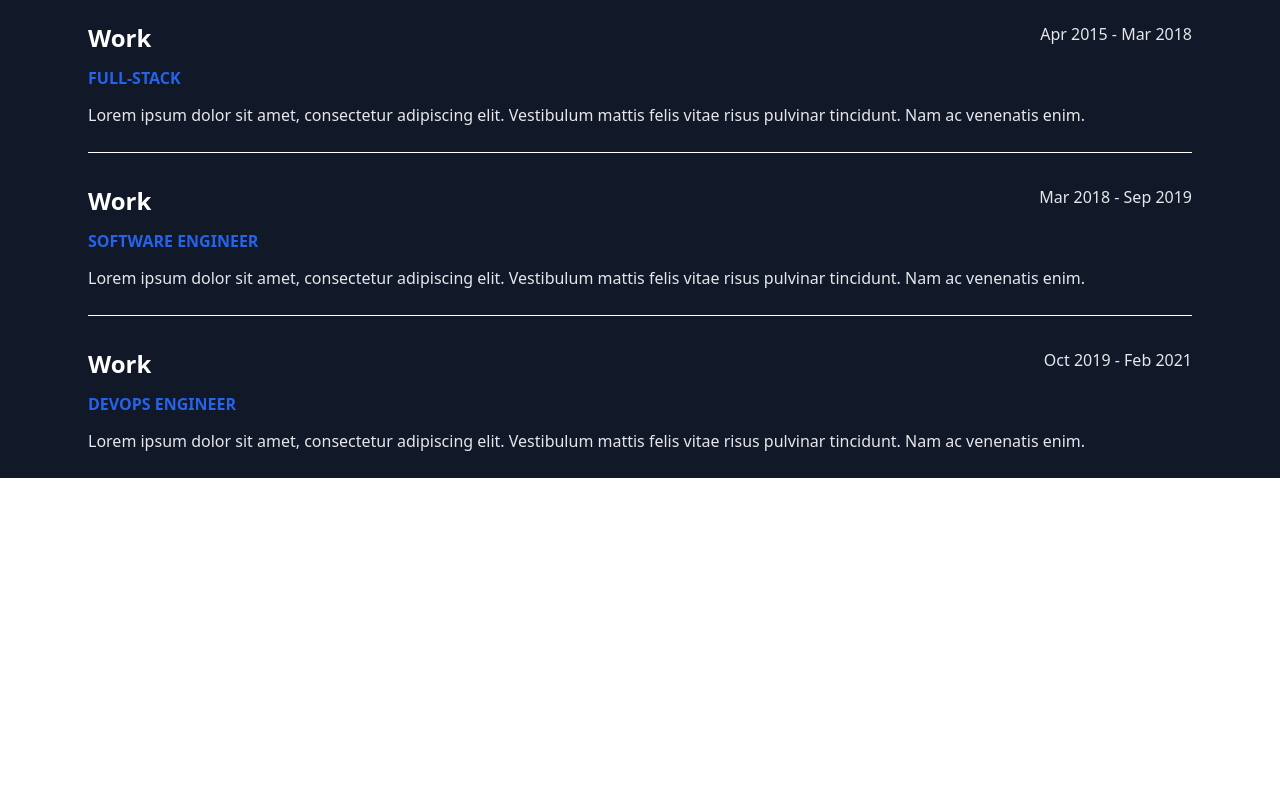
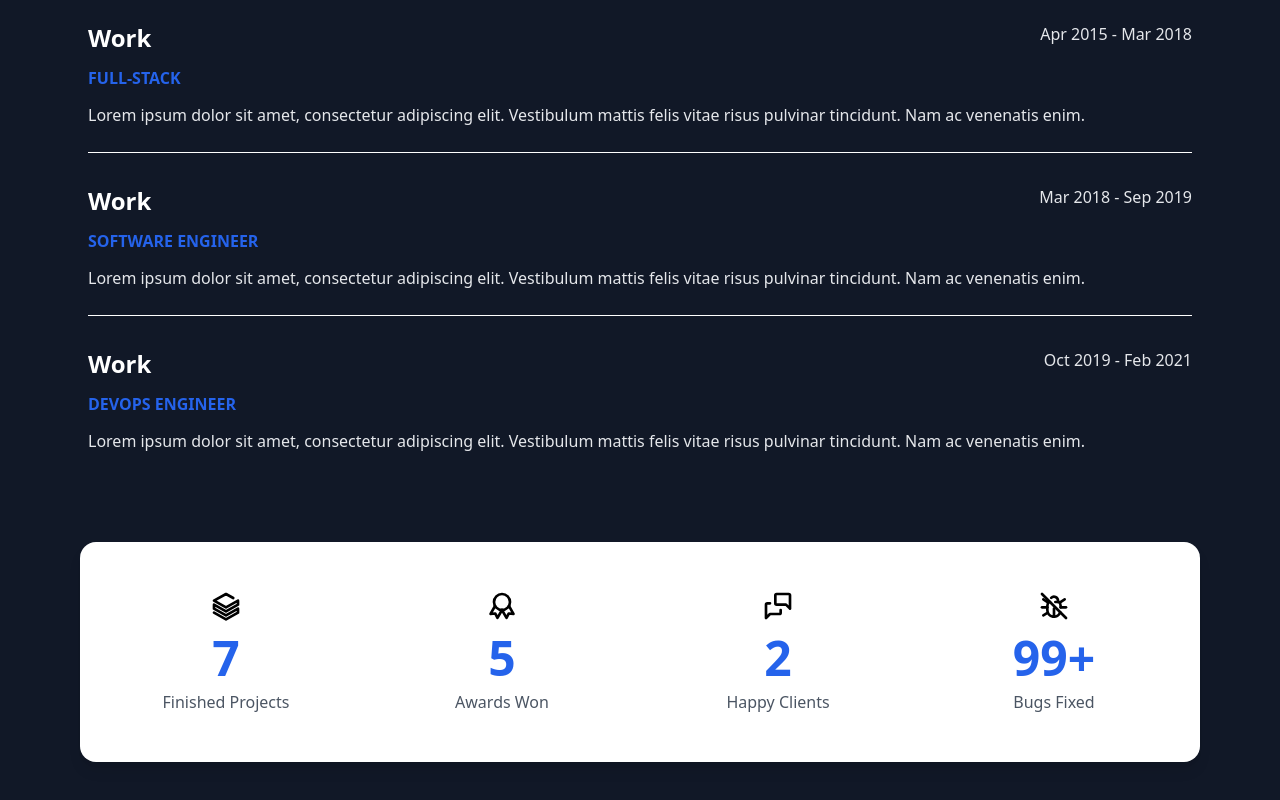
Before and after one commit to AdrianK004/portfolio, a React (Vite) app: page / in a window 1280 px wide. Shown: the part 3006-3806 px from the top of the page. Before the commit the page ends 3484 px from the top, so only its background shows below. Built offline with nearby package versions, Linux system fonts and the light colour scheme.

Commit message:
Statics Page

```diff
--- a/src/App.jsx
+++ b/src/App.jsx
@@ -4,6 +4,7 @@ import About from './sections/about';
 import Journey from './sections/journey';
 import Skills from './sections/skills';
 import Work from './sections/work';
+import Statics from './sections/statics';
 
 function App() {
   return (
@@ -16,6 +17,7 @@ function App() {
         <Journey />
         <Skills />
         <Work />
+        <Statics />
         </div>
       </main>
     </>
--- a/src/components/Navbar.jsx
+++ b/src/components/Navbar.jsx
@@ -4,7 +4,11 @@ function Navbar() {
       <ul>
         <li><a href="#home">Home</a></li>
         <li><a href="#about">About</a></li>
-        <li><a href="#projects">Projects</a></li>
+        <li><a href="#journey">Journey</a></li>
+        <li><a href="#skills">Skills</a></li>
+        <li><a href="#work">Work</a></li>
+        <li><a href="#statics">Statics</a></li>
+        <li><a href="#blog">Blog</a></li>
         <li><a href="#contact">Contact</a></li>
       </ul>
     </nav>
--- /dev/null
+++ b/src/sections/statics.jsx
@@ -0,0 +1,97 @@
+import { motion } from "framer-motion";
+
+function Stats() {
+  const stats = [
+    {
+      number: "7",
+      label: "Finished Projects",
+      icon: (
+        <svg xmlns="http://www.w3.org/2000/svg" width="32" height="32" viewBox="0 0 24 24" fill="none" stroke="currentColor" strokeWidth="2" strokeLinecap="round" strokeLinejoin="round" className="mx-auto mb-3 transition-all duration-300 group-hover:scale-110 group-hover:text-blue-500">
+          <path stroke="none" d="M0 0h24v24H0z" fill="none" />
+          <path d="M3 17l9 5l9 -5v-3l-9 5l-9 -5v-3l9 5l9 -5v-3l-9 5l-9 -5l9 -5l5.418 3.01" />
+        </svg>
+      )
+    },
+    {
+      number: "5",
+      label: "Awards Won",
+      icon: (
+        <svg xmlns="http://www.w3.org/2000/svg" width="32" height="32" viewBox="0 0 24 24" fill="none" stroke="currentColor" strokeWidth="2" strokeLinecap="round" strokeLinejoin="round" className="mx-auto mb-3 transition-all duration-300 group-hover:scale-110 group-hover:text-yellow-500">
+          <path stroke="none" d="M0 0h24v24H0z" fill="none" />
+          <path d="M6 9a6 6 0 1 0 12 0a6 6 0 1 0 -12 0" />
+          <path d="M12 15l3.4 5.89l1.598 -3.233l3.598 .232l-3.4 -5.889" />
+          <path d="M6.802 12l-3.4 5.89l3.598 -.233l1.598 3.232l3.4 -5.889" />
+        </svg>
+      )
+    },
+    {
+      number: "2",
+      label: "Happy Clients",
+      icon: (
+        <svg xmlns="http://www.w3.org/2000/svg" width="32" height="32" viewBox="0 0 24 24" fill="none" stroke="currentColor" strokeWidth="2" strokeLinecap="round" strokeLinejoin="round" className="mx-auto mb-3 transition-all duration-300 group-hover:scale-110 group-hover:text-green-500">
+          <path stroke="none" d="M0 0h24v24H0z" fill="none" />
+          <path d="M21 14l-3 -3h-7a1 1 0 0 1 -1 -1v-6a1 1 0 0 1 1 -1h9a1 1 0 0 1 1 1v10" />
+          <path d="M14 15v2a1 1 0 0 1 -1 1h-7l-3 3v-10a1 1 0 0 1 1 -1h2" />
+        </svg>
+      )
+    },
+    {
+      number: "99+",
+      label: "Bugs Fixed",
+      icon: (
+        <svg xmlns="http://www.w3.org/2000/svg" width="32" height="32" viewBox="0 0 24 24" fill="none" stroke="currentColor" strokeWidth="2" strokeLinecap="round" strokeLinejoin="round" className="mx-auto mb-3 transition-all duration-300 group-hover:scale-110 group-hover:text-red-500">
+          <path stroke="none" d="M0 0h24v24H0z" fill="none" />
+          <path d="M9.884 5.873a3 3 0 0 1 5.116 2.127v1" />
+          <path d="M13 9h3a6 6 0 0 1 1 3v1m-.298 3.705a5 5 0 0 1 -9.702 -1.705v-3a6 6 0 0 1 1 -3h1" />
+          <path d="M3 13h4" />
+          <path d="M17 13h4" />
+          <path d="M12 20v-6" />
+          <path d="M4 19l3.35 -2" />
+          <path d="M4 7l3.75 2.4" />
+          <path d="M20 7l-3.75 2.4" />
+          <path d="M3 3l18 18" />
+        </svg>
+      )
+    },
+  ];
+
+  return (
+    <section className="py-16 bg-gray-900">
+      <div className="container max-w-6xl mx-auto px-4">
+        <motion.div
+          initial={{ opacity: 0, y: 30 }}
+          whileInView={{ opacity: 1, y: 0 }}
+          transition={{ duration: 0.6 }}
+          whileHover={{ y: -5, transition: { duration: 0.3 } }}
+          className="bg-white rounded-2xl shadow-lg py-12 px-6 hover:shadow-2xl transition-all duration-300"
+        >
+          <div className="grid grid-cols-2 md:grid-cols-4 gap-8 text-center">
+            {stats.map((stat, index) => (
+              <motion.div
+                key={stat.label}
+                initial={{ opacity: 0, scale: 0.9 }}
+                whileInView={{ opacity: 1, scale: 1 }}
+                transition={{ duration: 0.5, delay: index * 0.1 }}
+                whileHover={{ y: -5, transition: { duration: 0.2 } }}
+                className="space-y-2 group cursor-pointer"
+              >
+                {stat.icon}
+                <motion.h3
+                  whileHover={{ scale: 1.05 }}
+                  className="text-4xl md:text-5xl font-bold text-blue-600 transition-all duration-300"
+                >
+                  {stat.number}
+                </motion.h3>
+                <p className="text-gray-600 text-sm md:text-base transition-all duration-300 group-hover:text-gray-800">
+                  {stat.label}
+                </p>
+              </motion.div>
+            ))}
+          </div>
+        </motion.div>
+      </div>
+    </section>
+  );
+}
+
+export default Stats;
```
